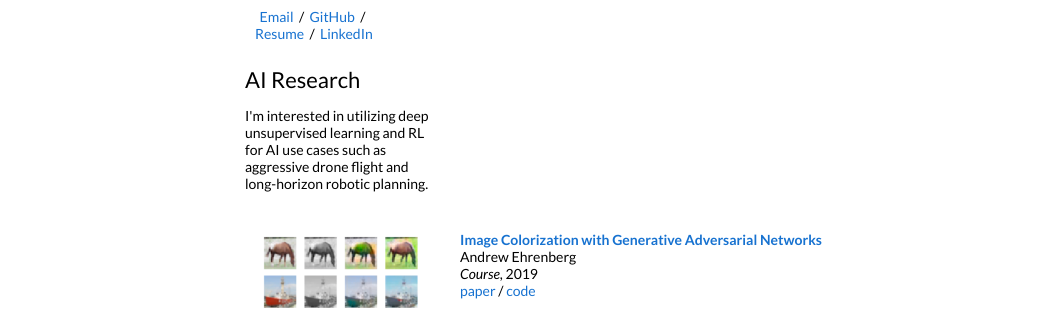
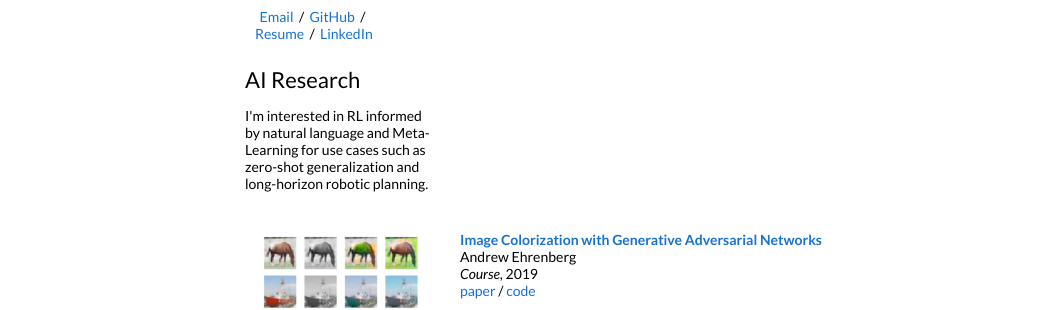
Before and after one commit to andyehrenberg/Website, a Jekyll site: the page built from index.markdown, in a window 1280 px wide. Shown: the part 1263-1573 px from the top of the page, without its empty margins (0-1050 px from the left). Built offline with Jekyll 4.4.1, drawn with Linux system fonts in a browser that asks for light colours.

Commit message:
Update default.html

```diff
--- a/_layouts/default.html
+++ b/_layouts/default.html
@@ -65,7 +65,7 @@
                         <td style="padding:2.5%;width:100%;vertical-align:middle">
                             <h2>AI Research</h2>
                             <p>
-                                I'm interested in utilizing deep unsupervised learning and RL for AI use cases such as aggressive drone flight and long-horizon robotic planning.
+                                I'm interested in RL informed by natural language and Meta-Learning for use cases such as zero-shot generalization and long-horizon robotic planning.
                             </p>
                         </td>
                     </tr>
```
